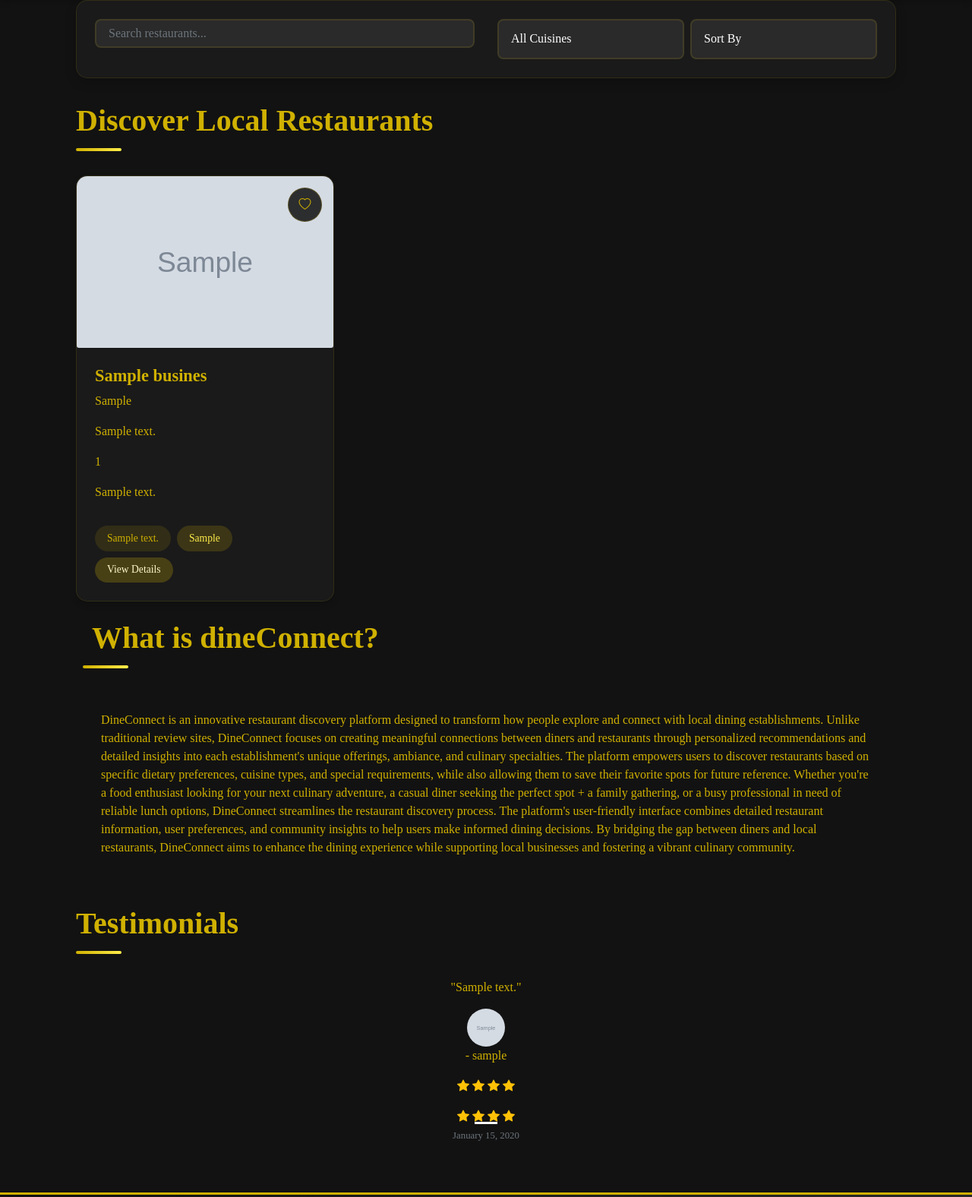
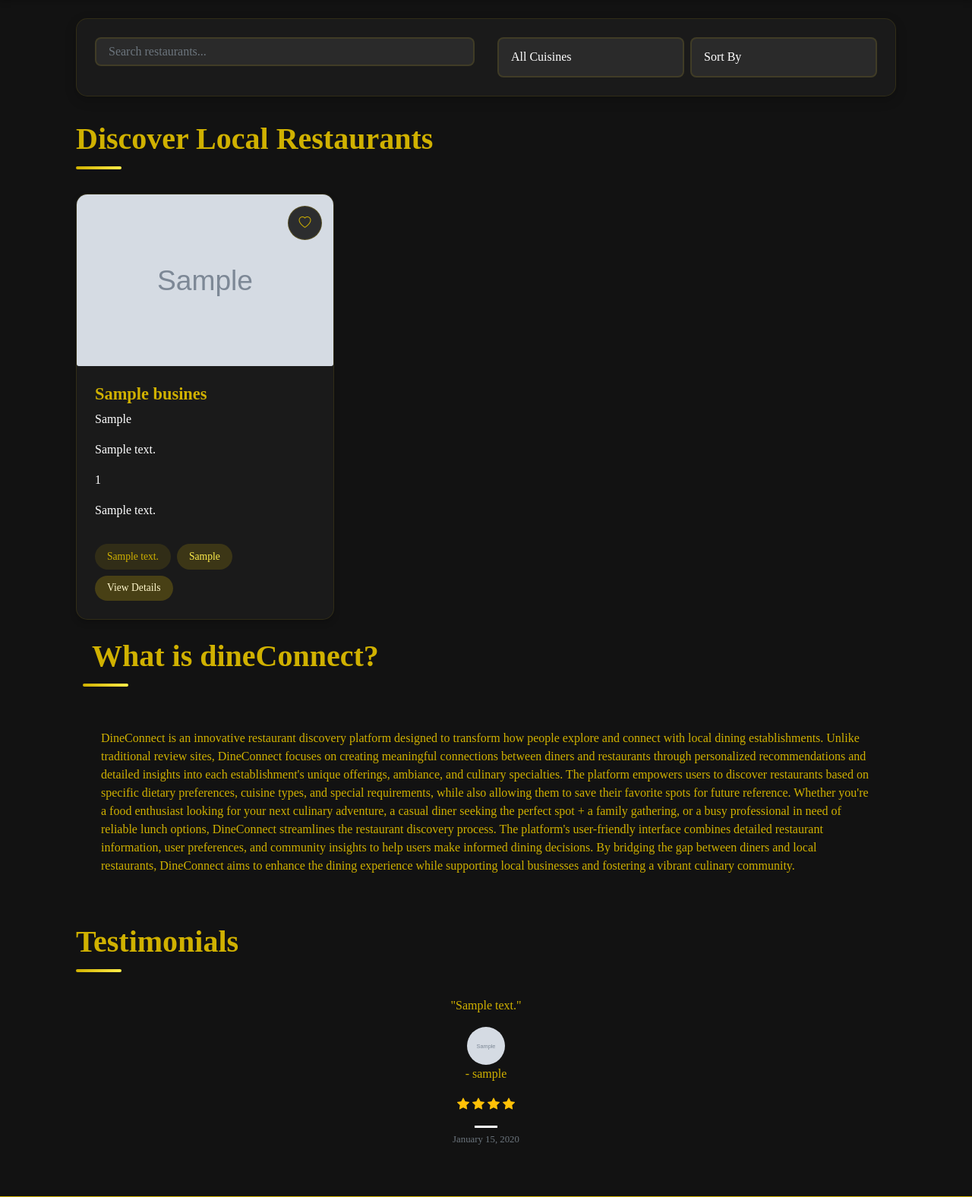
Before and after one commit to Alexandroas/dineConnect, a Django app: template gfgauth/templates/gfgauth/home.html in a window 1280 px wide. Shown: the part 90-1666 px from the top of the page at 76% size. Run offline with Django 3.2, Linux system fonts and the light colour scheme; the template is opened without the code that fills it: most values are stand-ins (such as "Sample title", 1, 10 or a date in 2020); grey boxes marked "Sample" are stand-in pictures; some libraries are stand-ins or nearby versions.

Commit message:
Fixed bug where rating would appear twice in testimonials

```diff
--- a/gfgauth/templates/gfgauth/home.html
+++ b/gfgauth/templates/gfgauth/home.html
@@ -3,6 +3,7 @@
 {% block content %}
   <div class="container business-grid">
     <!-- Search and Filter Section -->
+     <br>
     <div class="search-section">
       <div class="row">
         <div class="col-md-6">
@@ -13,7 +14,6 @@
             <select class="form-select search-input" id="cuisineTypeSearch" onchange="filterByCuisineType()">
               <option value="all">All Cuisines</option>
               {% for cuisine in cuisines %}
-                <!-- Fixed: removed business reference in value -->
                 <option value="{{ cuisine.cuisine_name|lower }}">{{ cuisine.cuisine_name }}</option>
               {% endfor %}
             </select>
@@ -56,22 +56,22 @@
                 <h5 class="business-name">{{ business.business_name }}</h5>
 
                 <div class="business-info">
-                  <p>
+                  <p class="business-info">
                     <i class="fas fa-user"></i> {{ business.business_owner }}
                   </p>
-                  <p>
+                  <p class="business-info">
                     <i class="fas fa-map-marker-alt"></i> {{ business.business_address }}
                   </p>
-                  <p>
+                  <p class="business-info">
                     <i class="fas fa-phone"></i> {{ business.contact_number }}
                   </p>
-                  <p>
+                  <p class="business-info">
                     <i class="fas fa-utensils"></i> {{ business.get_cuisine_names }}
                   </p>
                 </div>
 
                 <div class="d-flex align-items-center mb-3">
-                  <div class="rating">
+                  <div class="rating-business">
                     <i class="fas fa-star"></i>
                     <i class="fas fa-star"></i>
                     <i class="fas fa-star"></i>
@@ -144,17 +144,8 @@
                     aria-hidden="true"
                     class="rounded-circle" />
                   <p class="author-name">- {{ testimonial.user.get_full_name|default:testimonial.user.username }}</p>
-                  <p class="star-rating">
-                    {% if testimonial.rating %}
-                      {% with range=''|center:testimonial.rating %}
-                        {% for _ in range %}
-                          <i class="bi bi-star-fill text-warning"></i>
-                        {% endfor %}
-                      {% endwith %}
-                    {% endif %}
-                  </p>
                   {% if testimonial.rating %}
-                    <div class="rating">
+                    <div class="rating" style="margin-bottom: 2%;">
                       {% with range=''|center:testimonial.rating %}
                         {% for _ in range %}
                           <i class="bi bi-star-fill text-warning"></i>
```
